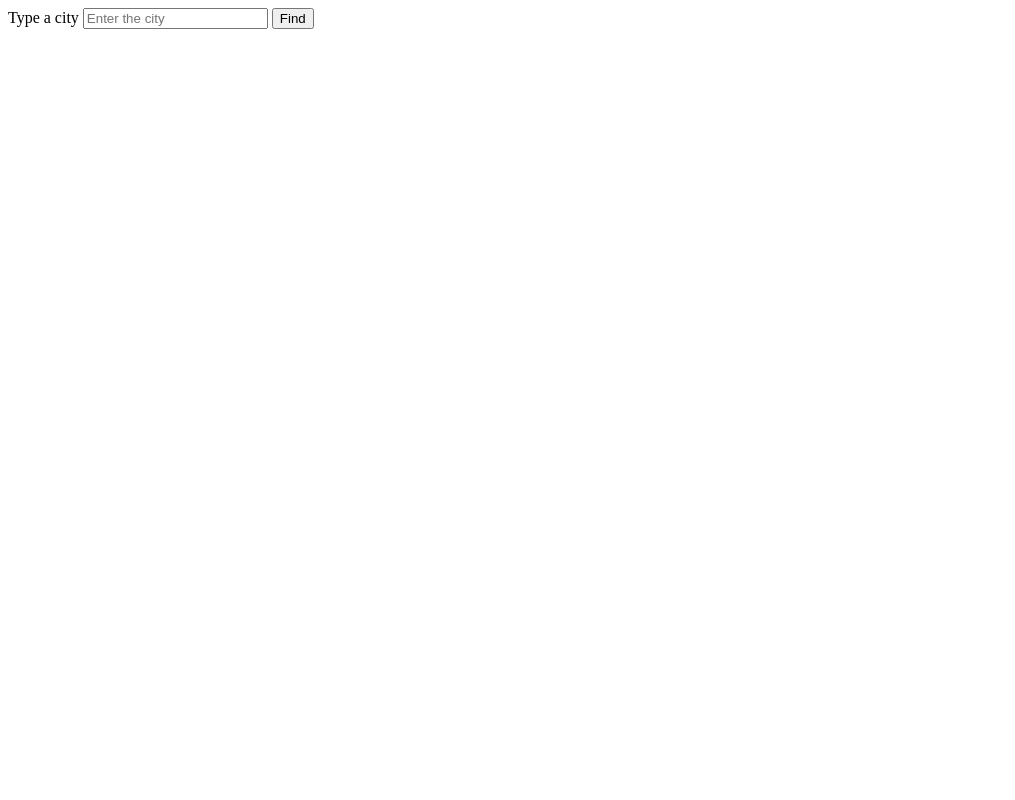
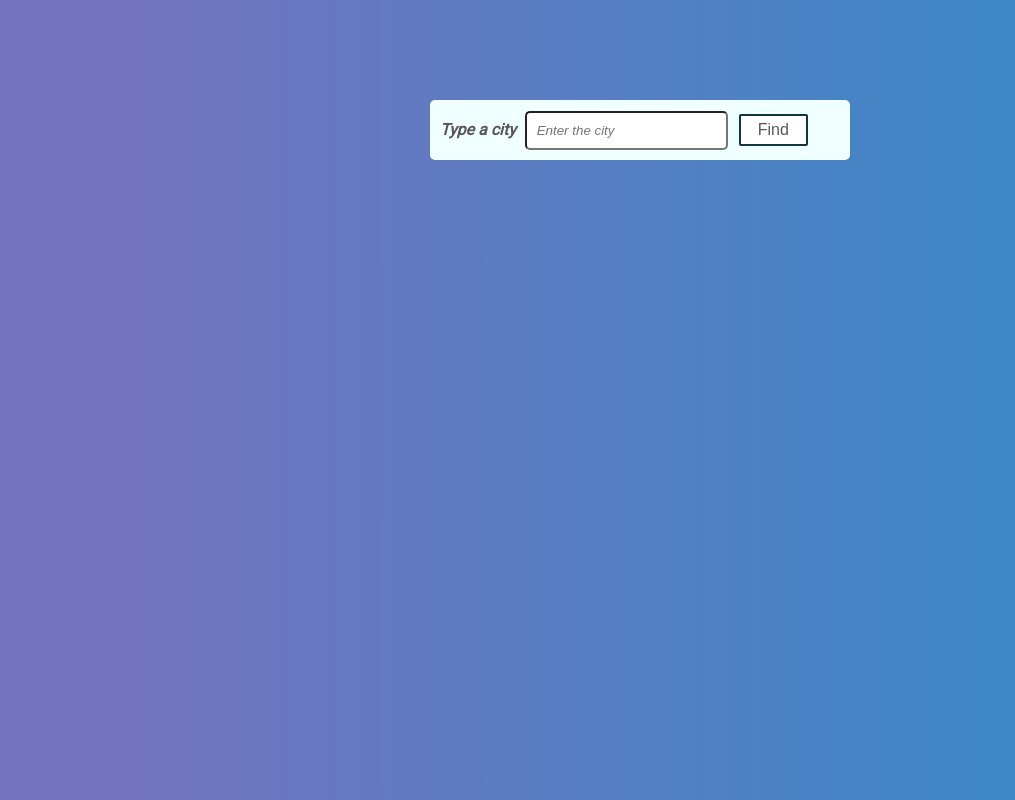
Before and after one commit to IrochkaZ/js-pro-course, a website: page async-development/index.html in a window 1280 px wide. Shown: the whole page, without its empty margins (0-1015 px from the left). Drawn offline with Linux system fonts and the light colour scheme.

Commit message:
style added and refactoring code

```diff
--- a/async-development/css.css
+++ b/async-development/css.css
@@ -0,0 +1,51 @@
+*
+{
+    margin: 0;
+    padding: 0;
+    outline: none;
+}
+body {
+    background: linear-gradient(90deg, #7474BF 10%, #348AC7 90%);
+    font-family: 'Roboto', sans-serif;
+}
+main{
+	width: 400px;
+    margin: 100px auto;
+    background-color: azure;
+    border-radius: 5px;
+    padding: 10px;
+}
+.text{
+    font-weight: bold;
+    font-style: italic;
+    color: #595656;
+}
+#output{
+    align-items: center;
+    display: flex;
+}
+#button {
+    padding: 5px 17px;
+    background-color: white;
+    color: #595656;
+    border: 2px solid #103642;
+    border-radius: 2px;
+    text-align: center;
+    text-decoration: none;
+    display: inline-block;
+    font-size: 16px;
+    margin: 4px 2px;
+    cursor: pointer;
+    }
+#button:hover {
+    border: 3px solif #3a7999;
+	color: #1a75b9;
+	background: rgba(0,0,0,0);
+}
+#weather_Search{
+    margin: 0 5px;
+    color: #595656;
+    font-style: italic;
+    padding: 10px;
+    border-radius: 5px;
+}
--- a/async-development/index.html
+++ b/async-development/index.html
@@ -5,14 +5,17 @@
     <meta name="viewport" content="width=device-width, initial-scale=1.0">
     <meta http-equiv="X-UA-Compatible" content="ie=edge">
     <link rel="stylesheet" type="text/css" href="css.css">
+    <link href="https://fonts.googleapis.com/css?family=Roboto&display=swap" rel="stylesheet">
     <title>Search the weather</title>
 </head>
 <body>
-    <label class="text" for="weatherSearch">Type a city</label>
-    <input type="search" id="weather_Search" name="weathe" placeholder="Enter the city" class="input" />
-    <button id='button'>Find</button>
-    <div id="search"></div>
-    <div id ='output'></div>
+    <main>
+        <label class="text" for="weatherSearch">Type a city</label>
+        <input type="search" id="weather_Search" name="weathe" placeholder="Enter the city" class="input" />
+        <button id='button'>Find</button>
+        <div id="search"></div>
+        <div id ='output'></div>
+    </main>
     <script src="js.js" type="text/javascript"></script>
 </body>
 </html>
--- a/async-development/js.js
+++ b/async-development/js.js
@@ -10,14 +10,12 @@ function get(){
     fetch('http://api.apixu.com/v1/current.json?key=c79c30965ca349f89b3181040193007&q=' + document.getElementById('weather_Search').value)
     .then(response=>response.json())
     .then((data) => {
-        par.innerHTML =`${data.location.country}, ${data.location.name}: ${data.current.temp_c} °C, ${data.current.temp_c}, ${data.current.condition.text}`;
+        par.innerHTML =`${data.location.country}, ${data.location.name}: ${data.current.temp_c} °C, ${data.current.condition.text}`;
         img.src=`http:${data.current.condition.icon}`;
         output.append(img);
         output.append(par);
     })
     .catch((error) => {
-        //debugger;
-        //console.error(error)
-        output.innerHTML = 'Something went wrong or city you are trying to check is not valid';
+        console.error(error);
     })
 }
```
